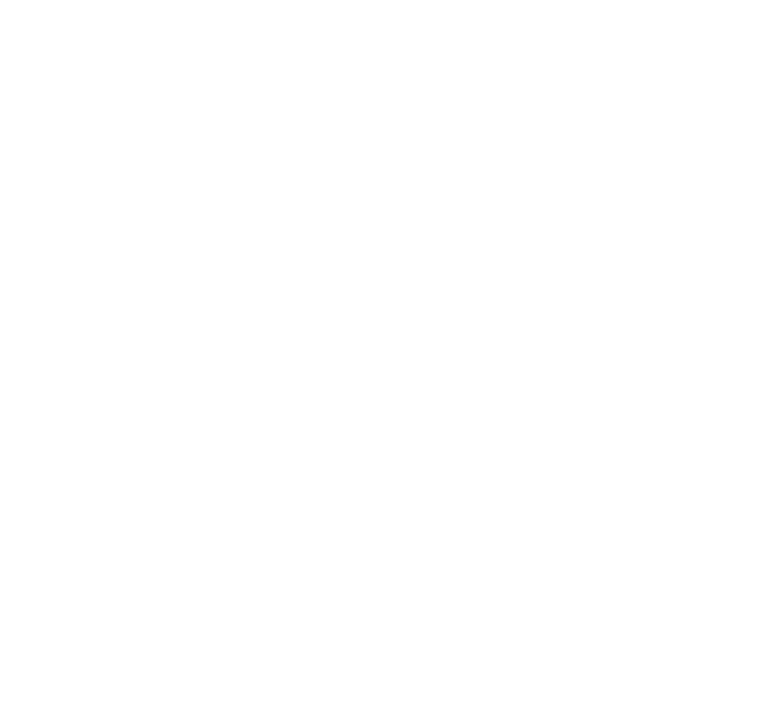
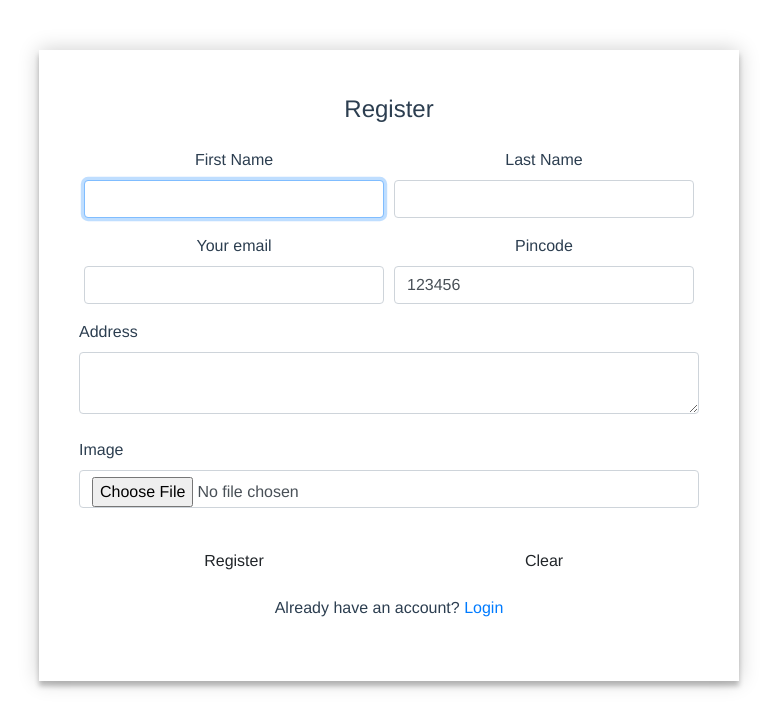
Before and after one commit to suraj727785/Basic-admin, a Vue app: page /register in a window 1280 px wide. Shown: the top 728 px of the page, without its empty margins (251-1028 px from the left). Built offline with nearby package versions, Linux system fonts and the light colour scheme.

Commit message:
Created register form

```diff
--- a/src/router/index.js
+++ b/src/router/index.js
@@ -3,6 +3,7 @@
 import Dashboard from "../views/Dashboard.vue";
 import AnotherPage from "../views/AnotherPage.vue";
 import Login from "../views/Login.vue";
+import Register from "../views/Register.vue";
 import store from "../store/index";
 
 Vue.use(VueRouter);
@@ -12,6 +13,11 @@
     path: "/",
     name: "Login",
     component: Login,
+  },
+  {
+    path: "/register",
+    name: "Register",
+    component: Register,
   },
   {
     path: "/another",
--- a/src/scss/main.scss
+++ b/src/scss/main.scss
@@ -174,3 +174,25 @@
 	text-decoration: none;
 	color: black;
 }
+.register-form{
+	position: relative;
+	z-index: 1;
+	background: #FFFFFF;
+	max-width: 700px;
+	margin: 50px auto;
+	padding: 45px;
+	text-align: center;
+	box-shadow: 0 0 20px 0 rgba(0, 0, 0, 0.2), 0 5px 5px 0 rgba(0, 0, 0, 0.24);
+}
+
+#preview {
+	display: flex;
+	justify-content: center;
+	align-items: center;
+	margin-top: 10px;
+  }
+
+  #preview img {
+	max-width: 100%;
+	max-height: 500px;
+  }
--- a/src/views/Login.vue
+++ b/src/views/Login.vue
@@ -25,6 +25,7 @@
           Login
         </button>
       </div>
+      <p>Don't have an account? <a href="/register">Register</a></p>
     </form>
   </div>
 </template>
--- /dev/null
+++ b/src/views/Register.vue
@@ -0,0 +1,173 @@
+<template>
+  <div class="register-form formContainer">
+    <form @submit="handleSubmit">
+      <p class="h4 text-center mb-4">Register</p>
+      <div class="form-row">
+        <div class="form-group col-md-6">
+          <label for="fname" class="grey-text">First Name</label>
+          <input
+            class="form-control"
+            type="text"
+            name="fname"
+            id="fname"
+            v-model="fname"
+            required
+            autofocus
+          />
+          <p
+            v-if="error['fnameError']"
+            style="color: red; margin-top: 5px; margin-bottom: 0px"
+          >
+            Please check your First Name
+          </p>
+        </div>
+        <div class="form-group col-md-6">
+          <label for="lname" class="grey-text">Last Name</label>
+          <input
+            class="form-control"
+            type="text"
+            id="lname"
+            name="lname"
+            v-model="lname"
+            required
+            autofocus
+          />
+          <p
+            v-if="error['lnameError']"
+            style="color: red; margin-top: 5px; margin-bottom: 0px"
+          >
+            Please check your Last Name
+          </p>
+        </div>
+      </div>
+
+      <div class="form-row">
+        <div class="form-group col-md-6">
+          <label for="email" class="grey-text">Your email</label>
+          <input
+            class="form-control"
+            type="email"
+            id="email"
+            name="email"
+            v-model="email"
+            required
+            autofocus
+          />
+        </div>
+        <div class="form-group col-md-6">
+          <label for="pincode" class="grey-text">Pincode</label>
+          <input
+            class="form-control"
+            type="text"
+            name="pincode"
+            id="pincode"
+            v-model="pincode"
+            required
+          />
+          <p
+            v-if="error['pincodeError']"
+            style="color: red; margin-top: 5px; margin-bottom: 0px"
+          >
+            Please check your Pincode
+          </p>
+        </div>
+      </div>
+      <div class="form-row">
+        <label for="address" class="grey-text">Address</label>
+        <textarea
+          class="form-control"
+          id="address"
+          name="address"
+          v-model="address"
+          required
+          autofocus
+        />
+      </div>
+      <br />
+      <div class="form-row">
+        <label for="image" class="grey-text">Image</label>
+        <input
+          class="form-control"
+          type="file"
+          id="image"
+          @change="onFileChange"
+          required
+        />
+      </div>
+      <div id="preview">
+        <img v-if="imageUrl" :src="imageUrl" />
+      </div>
+      <div class="mt-4">
+        <div class="form-row">
+          <div class="form-group col-md-6">
+            <input class="btn btn-indigo" type="submit" value="Register" />
+          </div>
+          <div class="form-group col-md-6">
+            <input
+              class="btn btn-indigo"
+              type="reset"
+              name="clear"
+              @click="clearError"
+              value="Clear"
+            />
+          </div>
+        </div>
+        <p>Already have an account? <a href="/">Login</a></p>
+      </div>
+    </form>
+  </div>
+</template>
+<script>
+export default {
+  data() {
+    return {
+      fname: "",
+      lname: "",
+      email: "",
+      address: "",
+      pincode: 123456,
+      imageUrl: null,
+      error: {
+        fnameError: false,
+        lnameError: false,
+        emailError: false,
+        pincodeError: false,
+      },
+    };
+  },
+  methods: {
+    handleSubmit(e) {
+      e.preventDefault();
+      if (
+        !/\d/.test(this.fname) &&
+        !/\d/.test(this.lname) &&
+        this.pincode < 1000000
+      ) {
+        this.error["fnameError"] = false;
+        this.error["lnameError"] = false;
+        this.error["pincodeError"] = false;
+        alert("Form Submitted Successfully");
+      }
+      if (/\d/.test(this.fname)) {
+        this.error["fnameError"] = true;
+      }
+      if (/\d/.test(this.lname)) {
+        this.error["lnameError"] = true;
+      }
+      if (this.pincode > 999999) {
+        this.error["pincodeError"] = true;
+      }
+    },
+    clearError() {
+      this.error["fnameError"] = false;
+      this.error["lnameError"] = false;
+      this.error["pincodeError"] = false;
+      this.imageUrl = null;
+    },
+    onFileChange(e) {
+      const file = e.target.files[0];
+      this.imageUrl = URL.createObjectURL(file);
+    },
+  },
+};
+</script>
```
